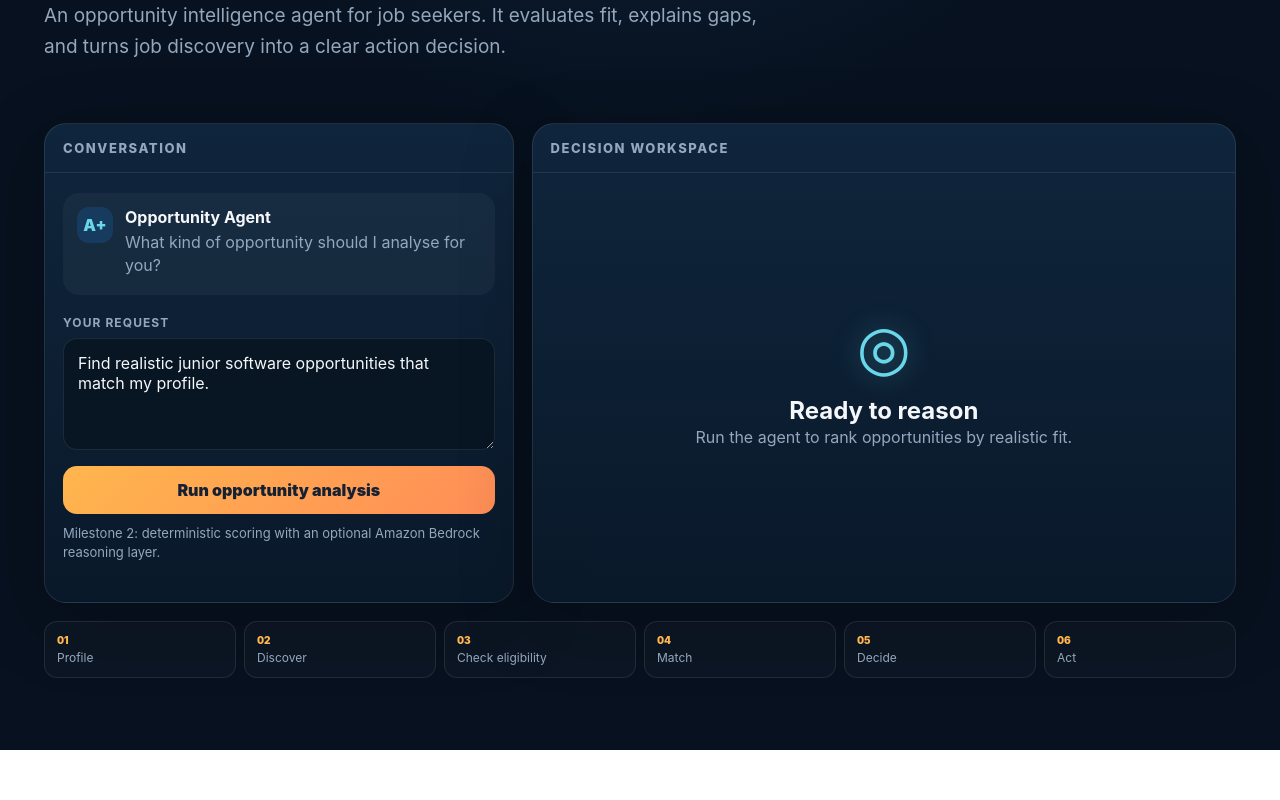
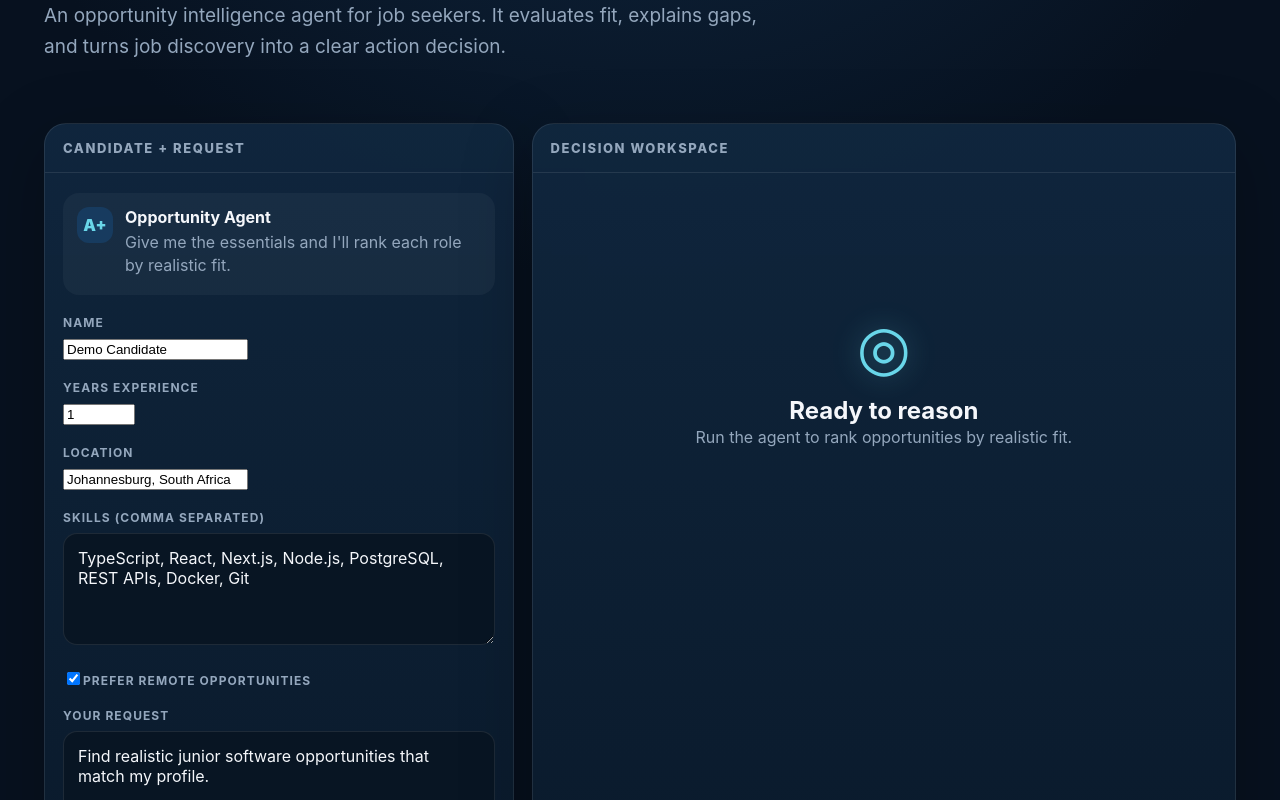
Before and after one commit to keketsoleu25/alchemy-opportunity-agent, a Next.js app: page / in a window 1280 px wide. Shown: the part 440-1240 px from the top of the page. Before the commit the page ends 1190 px from the top, so only its background shows below. Built offline with nearby package versions, Linux system fonts and the light colour scheme.

Commit message:
feat: add editable candidate profile to agent UI

```diff
--- a/app/page.tsx
+++ b/app/page.tsx
@@ -1,35 +1,70 @@
 "use client";
 
 import { useState } from "react";
-import type { MatchResult } from "@/lib/types";
+import type { CandidateProfile, MatchResult } from "@/lib/types";
 
 type ApiResponse = {
+  profile: CandidateProfile;
   results: MatchResult[];
   mode: string;
   note?: string;
+  model?: string;
+};
+
+const initialProfile: CandidateProfile = {
+  name: "Demo Candidate",
+  location: "Johannesburg, South Africa",
+  yearsExperience: 1,
+  skills: ["TypeScript", "React", "Next.js", "Node.js", "PostgreSQL", "REST APIs", "Docker", "Git"],
+  qualifications: ["Software development training", "Matric"],
+  preferredRoles: ["Junior Software Developer", "Frontend Developer", "Full-Stack Developer"],
+  remotePreferred: true,
 };
 
 export default function Home() {
   const [results, setResults] = useState<MatchResult[]>([]);
   const [loading, setLoading] = useState(false);
   const [mode, setMode] = useState("ready");
-  const [note, setNote] = useState("");
+  const [note, setNote] = useState("Ready to analyse your profile.");
   const [message, setMessage] = useState(
     "Find realistic junior software opportunities that match my profile.",
   );
+  const [profile, setProfile] = useState(initialProfile);
+  const [skillsText, setSkillsText] = useState(initialProfile.skills.join(", "));
+
+  function updateProfile<K extends keyof CandidateProfile>(key: K, value: CandidateProfile[K]) {
+    setProfile((current) => ({ ...current, [key]: value }));
+  }
 
   async function runAgent() {
     setLoading(true);
+    setNote("Analysing candidate fit…");
+
     try {
+      const candidate = {
+        ...profile,
+        skills: skillsText
+          .split(",")
+          .map((skill) => skill.trim())
+          .filter(Boolean),
+      };
+
       const response = await fetch("/api/analyze", {
         method: "POST",
         headers: { "Content-Type": "application/json" },
-        body: JSON.stringify({ message }),
+        body: JSON.stringify({ profile: candidate, query: message }),
       });
+
+      if (!response.ok) throw new Error(`Analysis failed with status ${response.status}`);
+
       const data: ApiResponse = await response.json();
       setResults(data.results);
       setMode(data.mode);
-      setNote(data.note ?? "");
+      setNote(data.note ?? "Analysis complete.");
+    } catch (error) {
+      console.error(error);
+      setMode("error");
+      setNote("Analysis request failed. Check the local server and try again.");
     } finally {
       setLoading(false);
     }
@@ -40,7 +75,9 @@ export default function Home() {
       ? "AWS Bedrock reasoning active"
       : mode === "deterministic-fallback"
         ? "Deterministic fallback active"
-        : "Agent demo online";
+        : mode === "error"
+          ? "Agent needs attention"
+          : "Agent demo online";
 
   return (
     <main className="shell">
@@ -66,22 +103,71 @@ export default function Home() {
 
       <section className="workspace">
         <div className="conversation panel">
-          <div className="panelTitle">Conversation</div>
+          <div className="panelTitle">Candidate + request</div>
+
           <div className="agentMessage">
             <div className="avatar">A+</div>
             <div>
               <b>Opportunity Agent</b>
-              <p>What kind of opportunity should I analyse for you?</p>
+              <p>Give me the essentials and I&apos;ll rank each role by realistic fit.</p>
             </div>
           </div>
+
+          <div className="profileGrid">
+            <div>
+              <label htmlFor="name">Name</label>
+              <input
+                id="name"
+                value={profile.name}
+                onChange={(event) => updateProfile("name", event.target.value)}
+              />
+            </div>
+            <div>
+              <label htmlFor="experience">Years experience</label>
+              <input
+                id="experience"
+                type="number"
+                min="0"
+                max="50"
+                step="0.5"
+                value={profile.yearsExperience}
+                onChange={(event) => updateProfile("yearsExperience", Number(event.target.value))}
+              />
+            </div>
+          </div>
+
+          <label htmlFor="location">Location</label>
+          <input
+            id="location"
+            value={profile.location}
+            onChange={(event) => updateProfile("location", event.target.value)}
+          />
+
+          <label htmlFor="skills">Skills (comma separated)</label>
+          <textarea
+            id="skills"
+            className="compactTextarea"
+            value={skillsText}
+            onChange={(event) => setSkillsText(event.target.value)}
+          />
+
+          <label className="toggleRow" htmlFor="remotePreferred">
+            <input
+              id="remotePreferred"
+              type="checkbox"
+              checked={profile.remotePreferred}
+              onChange={(event) => updateProfile("remotePreferred", event.target.checked)}
+            />
+            <span>Prefer remote opportunities</span>
+          </label>
+
           <label htmlFor="prompt">Your request</label>
-          <textarea id="prompt" value={message} onChange={(e) => setMessage(e.target.value)} />
+          <textarea id="prompt" value={message} onChange={(event) => setMessage(event.target.value)} />
+
           <button onClick={runAgent} disabled={loading}>
             {loading ? "Analysing opportunities…" : "Run opportunity analysis"}
           </button>
-          <small>
-            Milestone 2: deterministic scoring with an optional Amazon Bedrock reasoning layer.
-          </small>
+          <small>Milestone 3: editable candidate context feeding the same guarded decision engine.</small>
           {note ? <small>{note}</small> : null}
         </div>
 
```
